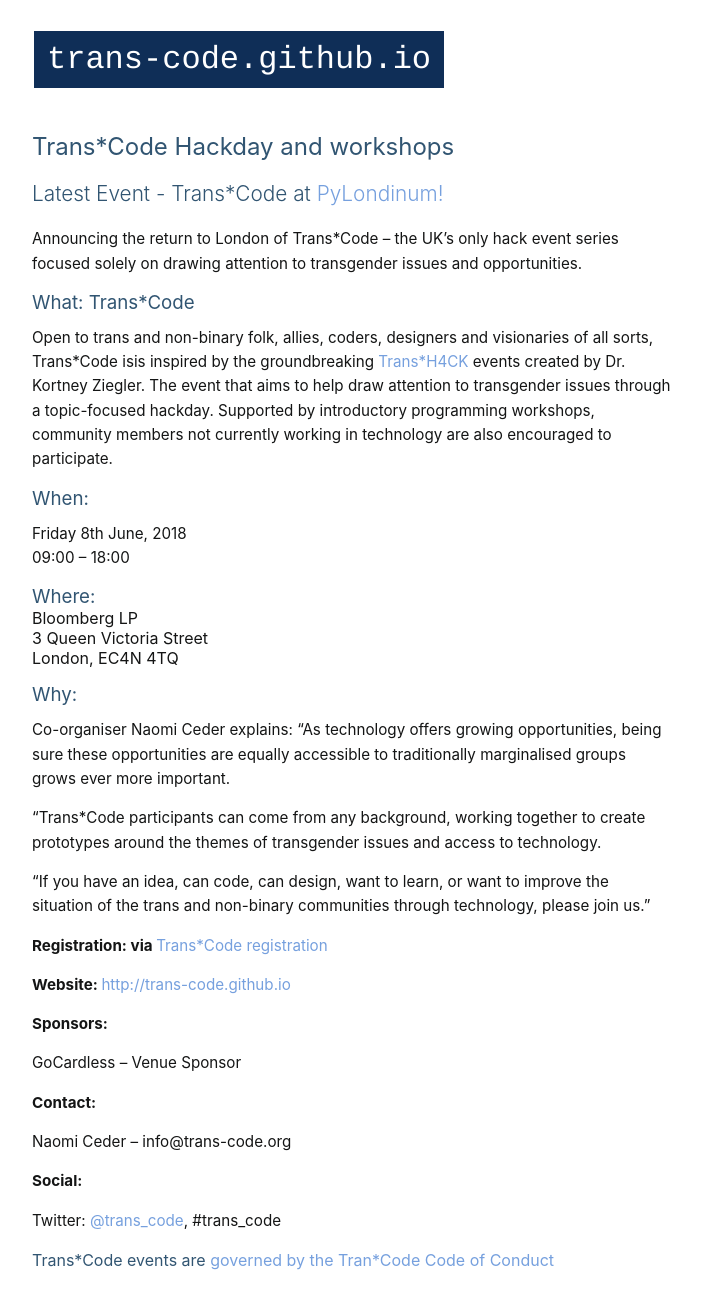
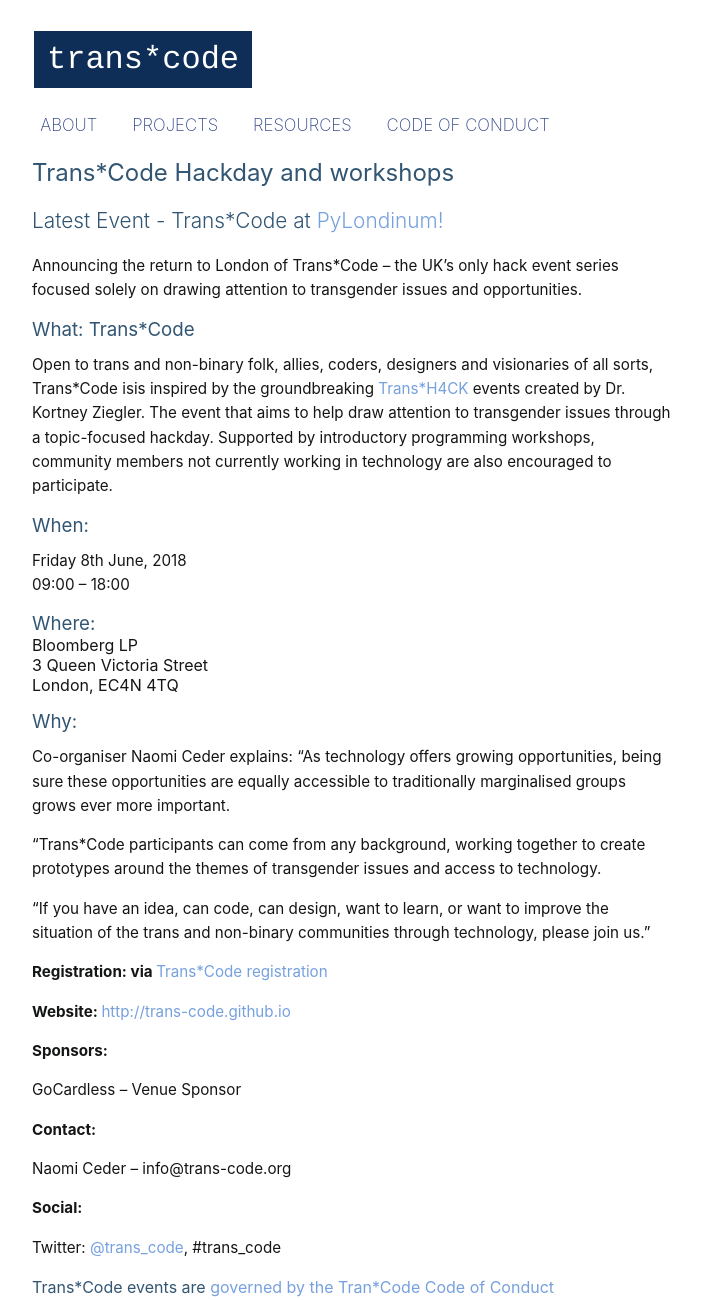
Before and after one commit to Trans-Code/Trans-Code.github.io, a Jekyll site: the page built from index.html, in a window 1280 px wide. Shown: the whole page, without its empty margins (288-989 px from the left). Built offline with Jekyll 4.4.1, drawn with Linux system fonts in a browser that asks for light colours; some web fonts are replaced; the list of posts is cut into pages by our own code; before the commit the page ends 1274 px from its top, so only the background shows below that.

Commit message:
Update _config.yml

```diff
--- a/_config.yml
+++ b/_config.yml
@@ -1,4 +1,24 @@
+markdown: kramdown
+permalinks: pretty
+# Jekyll Defaults
+title: Trans*Code
+description: Trans*Code Home
 baseurl: ""
 url: "https://www.trans.tech/"
+github: http://github.com/Trans-Code/Trans-Code.github.io
+highlighter: rouge
 markdown: kramdown
-permalinks: pretty
+permalink: /post/:title/
+paginate: 4
+gems: [jekyll-paginate]
+paginate_path: "/page:num"
+rss_path: /feed.xml
+navigation:
+- text: About
+  url: /about/
+- text: Projects
+  url: /projects/
+- text: Resources
+  url: /resources/
+- text: Code of Conduct
+  url: /tags/code_of_conduct.html
```
